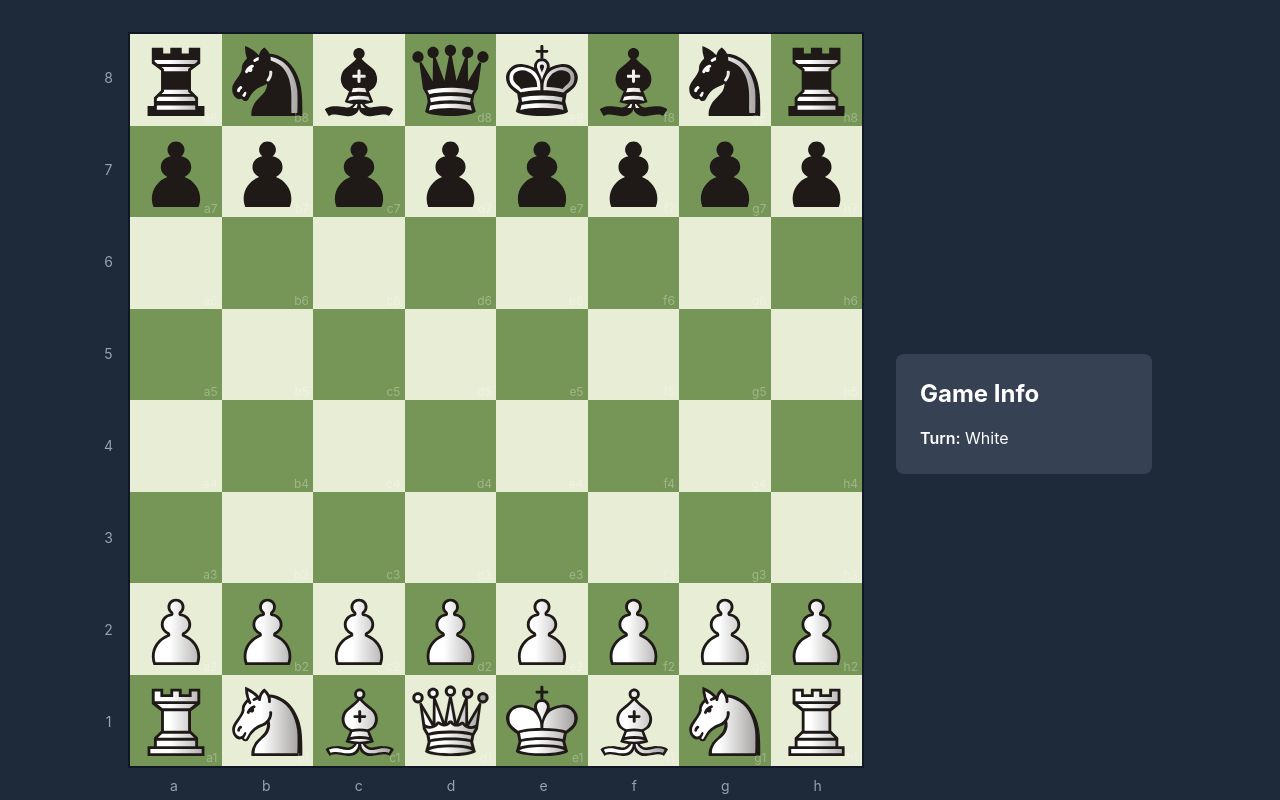
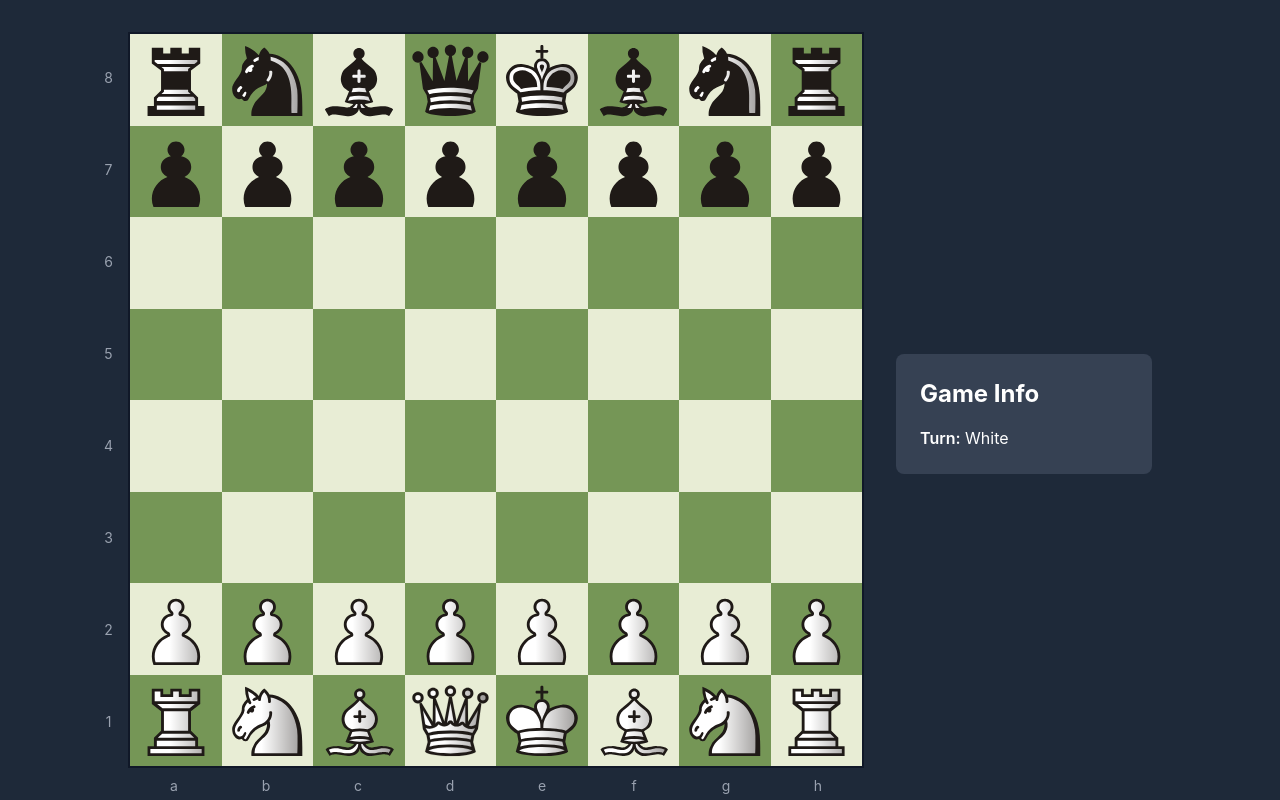
Before and after one commit to ankits1626/chess, a React app in the folder frontend/app/: page / in a window 1280 px wide. Built offline with nearby package versions, Linux system fonts and the light colour scheme; the HTML template or start-up script is replaced by a standard one.

Commit message:
moves are working fine now

```diff
--- a/frontend/app/src/App.tsx
+++ b/frontend/app/src/App.tsx
@@ -6,9 +6,13 @@ function App() {
   return (
     <div className="flex items-center justify-center min-h-screen bg-gray-800 text-white p-8">
       <GameController>
-        {(game) => (
+        {(game, selectedSquare, selectSquare) => (
           <div className="flex flex-row gap-8 items-center">
-            <GameBoard game={game} />
+            <GameBoard
+              game={game}
+              selectedSquare={selectedSquare}
+              onSquareClick={selectSquare}
+            />
             <GameInfo game={game} />
           </div>
         )}
--- a/frontend/app/src/components/GameBoard.tsx
+++ b/frontend/app/src/components/GameBoard.tsx
@@ -7,14 +7,16 @@ import type {
   ChessRank,
   ChessPiece,
   PieceType,
-  PieceColor
+  PieceColor,
 } from '../types/chess';
 
 interface GameBoardProps {
   game: Chess;
+  selectedSquare: SquareType | null;
+  onSquareClick: (square: SquareType) => void;
 }
 
-const GameBoard = ({ game }: GameBoardProps) => {
+const GameBoard = ({ game, selectedSquare, onSquareClick }: GameBoardProps) => {
   const board = game.board();
 
   const files: ChessFile[] = ['a', 'b', 'c', 'd', 'e', 'f', 'g', 'h'];
@@ -41,10 +43,12 @@ const GameBoard = ({ game }: GameBoardProps) => {
 
       // Get piece from board
       const chessJsPiece = board[7 - rankIndex][fileIndex];
-      const pieceData = chessJsPiece ? {
-        type: chessJsPiece.type as PieceType,
-        color: chessJsPiece.color as PieceColor
-      } : null;
+      const pieceData = chessJsPiece
+        ? {
+            type: chessJsPiece.type as PieceType,
+            color: chessJsPiece.color as PieceColor,
+          }
+        : null;
 
       squares.push({ name: squareName, color: squareColor, piece: pieceData });
     }
@@ -54,12 +58,16 @@ const GameBoard = ({ game }: GameBoardProps) => {
     <div className="relative">
       {/* Rank labels (8-1) on the left */}
       <div className="absolute -left-6 top-0 h-[min(100vw,calc(100vh-4rem))] flex flex-col justify-around text-gray-400 text-sm transition-all duration-300">
-        {ranks.slice().reverse().map(rank => (
-          <span key={`rank-${rank}`} className="flex items-center justify-center">{rank}</span>
-        ))}
+        {ranks
+          .slice()
+          .reverse()
+          .map((rank) => (
+            <span key={`rank-${rank}`} className="flex items-center justify-center h-full">
+              {rank}
+            </span>
+          ))}
       </div>
 
-      {/* Chess board grid */}
       <div className="w-[min(100vw,calc(100vh-4rem))] h-[min(100vw,calc(100vh-4rem))] mx-auto grid grid-cols-8 grid-rows-8 border-2 border-gray-900 transition-all duration-300">
         {squares.map((square) => (
           <Square
@@ -67,14 +75,18 @@ const GameBoard = ({ game }: GameBoardProps) => {
             squareColor={square.color}
             squareName={square.name}
             piece={square.piece}
+            isSelected={selectedSquare === square.name}
+            onClick={() => onSquareClick(square.name)}
           />
         ))}
       </div>
 
       {/* File labels (a-h) at the bottom */}
       <div className="w-[min(100vw,calc(100vh-4rem))] mx-auto flex justify-around text-gray-400 text-sm mt-2 transition-all duration-300">
-        {files.map(file => (
-          <span key={`file-${file}`}>{file}</span>
+        {files.map((file) => (
+          <span key={`file-${file}`} className="flex items-center justify-center w-full">
+            {file}
+          </span>
         ))}
       </div>
     </div>
--- a/frontend/app/src/components/GameController.tsx
+++ b/frontend/app/src/components/GameController.tsx
@@ -3,15 +3,61 @@ import { Chess } from 'chess.js';
 import type { Square } from '../types/chess';
 
 interface GameControllerProps {
-  children: (game: Chess) => React.ReactNode;
+  children: (
+    game: Chess,
+    selectedSquare: Square | null,
+    selectSquare: (square: Square) => void
+  ) => React.ReactNode;
 }
 
 const GameController = ({ children }: GameControllerProps) => {
   const [game, setGame] = useState(() => new Chess());
+  const [selectedSquare, setSelectedSquare] = useState<Square | null>(null);
 
-  // This component doesn't render UI itself, but provides state to its children.
-  // The type assertion here is safe because React guarantees children will be present.
-  return <>{children(game)}</>;
+  const selectSquare = (square: Square) => {
+    // If no square is selected, select this square (if it has a piece)
+    if (!selectedSquare) {
+      const piece = game.get(square);
+      if (piece && piece.color === game.turn()) {
+        setSelectedSquare(square);
+      }
+      return;
+    }
+
+    // If clicking the same square, deselect it
+    if (selectedSquare === square) {
+      setSelectedSquare(null);
+      return;
+    }
+
+    // Try to make a move
+    try {
+      const move = game.move({
+        from: selectedSquare,
+        to: square,
+        promotion: 'q' // Always promote to queen for now (Step 10 will add dialog)
+      });
+
+      if (move) {
+        // Move was successful, update state
+        setGame(new Chess(game.fen())); // Create new instance to trigger re-render
+        setSelectedSquare(null);
+      } else {
+        // Invalid move, check if clicking another piece of the same color
+        const piece = game.get(square);
+        if (piece && piece.color === game.turn()) {
+          setSelectedSquare(square);
+        } else {
+          setSelectedSquare(null);
+        }
+      }
+    } catch (error) {
+      // Invalid move, deselect
+      setSelectedSquare(null);
+    }
+  };
+
+  return <>{children(game, selectedSquare, selectSquare)}</>;
 };
 
 export default GameController;
--- a/frontend/app/src/components/Square.tsx
+++ b/frontend/app/src/components/Square.tsx
@@ -5,21 +5,26 @@ interface SquareProps {
   squareColor: SquareColor;
   squareName: SquareType;
   piece: ChessPiece | null;
+  isSelected: boolean;
+  onClick: () => void;
 }
 
-const Square = ({ squareColor, squareName, piece }: SquareProps) => {
+const Square = ({ squareColor, squareName, piece, isSelected, onClick }: SquareProps) => {
   const bgColor = squareColor === 'light'
-    ? 'bg-[#e8edd5]'  // Light green (like chess.com)
-    : 'bg-[#759656]'; // Dark green
+    ? 'bg-[#e8edd5]'
+    : 'bg-[#759656]';
 
   return (
     <div
-      className={`${bgColor} flex items-center justify-center relative`}
+      className={`
+        ${bgColor}
+        ${isSelected ? 'ring-4 ring-yellow-400 ring-inset' : ''}
+        flex items-center justify-center relative cursor-pointer
+        hover:brightness-90 transition-all
+      `}
+      onClick={onClick}
     >
       {piece && <Piece piece={piece} />}
-      <span className="absolute bottom-0 right-1 text-xs opacity-30 select-none z-0">
-        {squareName}
-      </span>
     </div>
   );
 };
```
Also changed, not shown: 1 other file (tests, documents, lock files or other folders).
